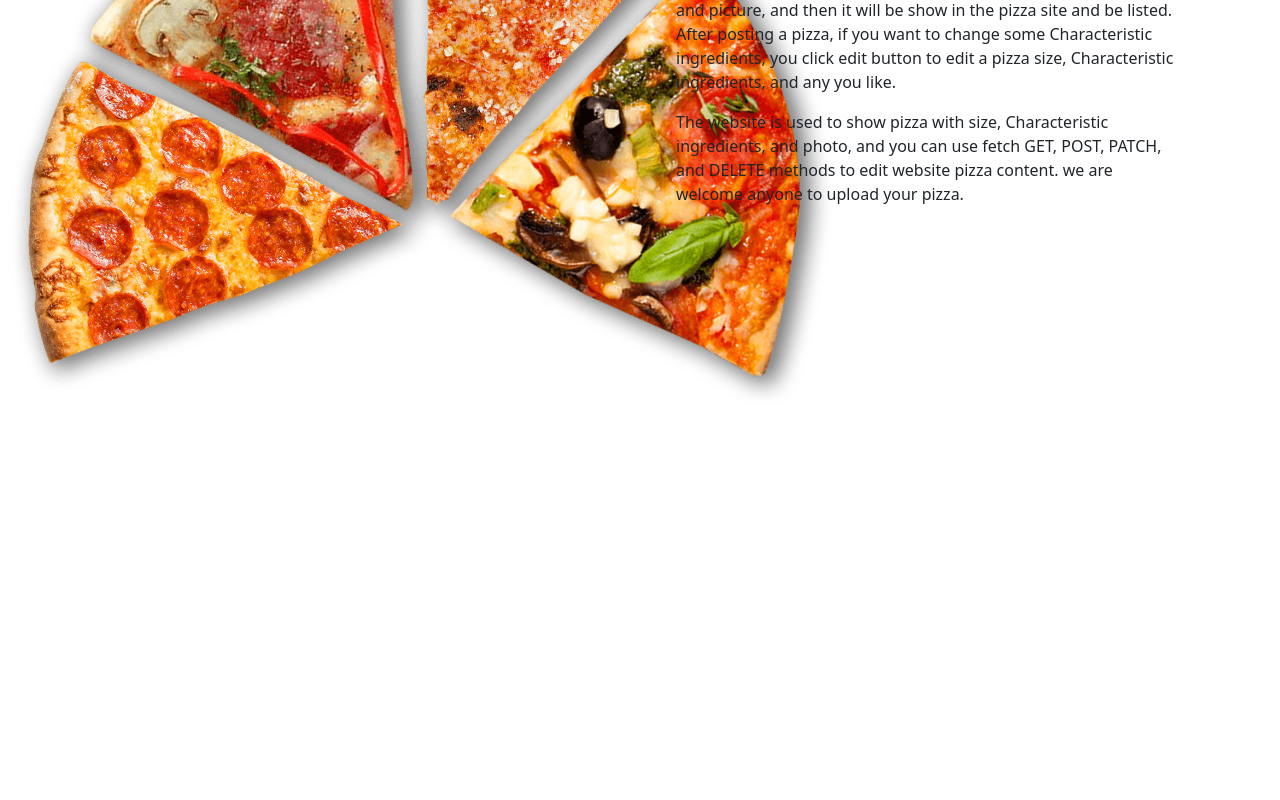
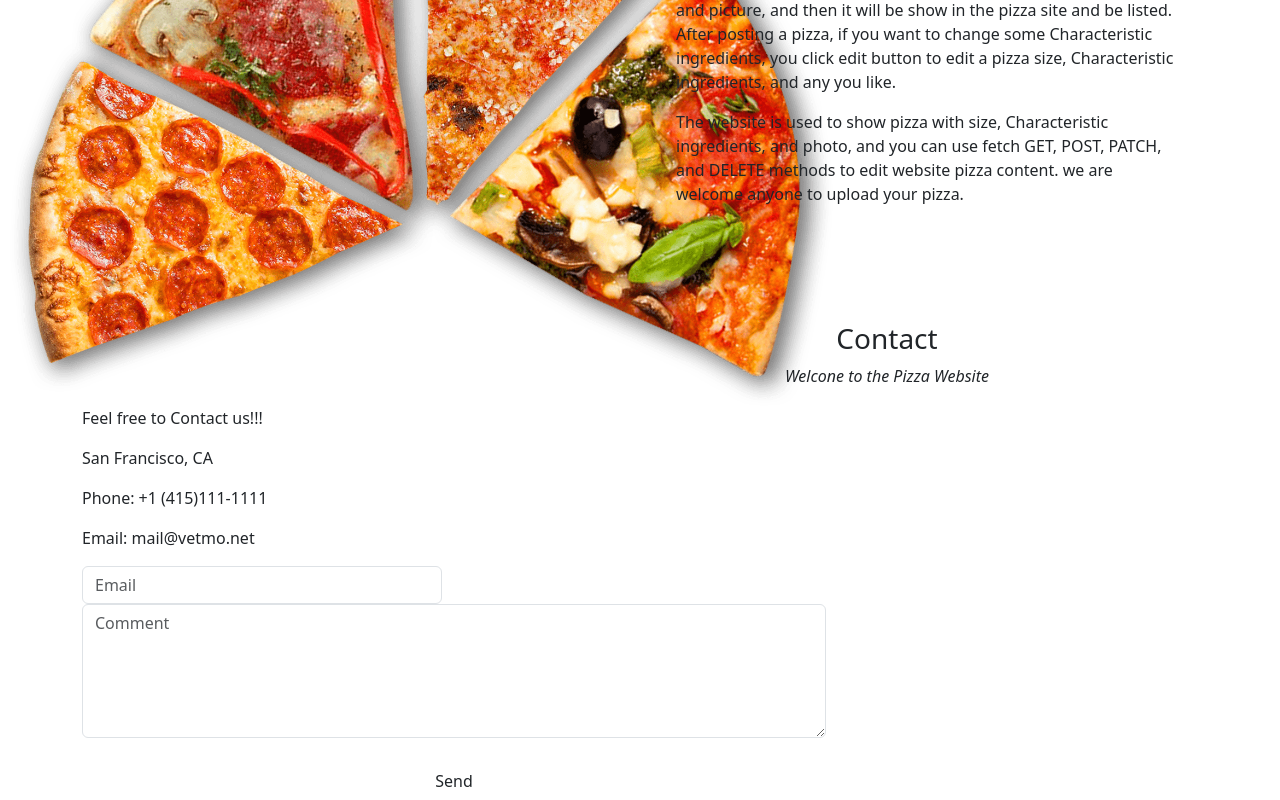
Before and after one commit to atenliao/phase-2-project-front-end, a React (Create React App) app: page / in a window 1280 px wide. Shown: the part 248-1048 px from the top of the page. Before the commit the page ends 800 px from the top, so only its background shows below. Built offline with nearby package versions, Linux system fonts and the light colour scheme; no server answers.

Commit message:
add contact

```diff
--- a/src/components/Home.js
+++ b/src/components/Home.js
@@ -4,6 +4,7 @@ import pizza from "../asset/pizza.png"
 function Home(){
     return(
         <div>
+            <div>
             <div className="div_home_image">
                 <img src={pizza}  alt="pizza" className="home_image"/>
             </div>
@@ -19,7 +20,31 @@ function Home(){
                 we are welcome anyone to upload your pizza.
             </p>
            </div>
+           </div>
+           <div className="container" id="contact">
+                <h3 className="text-center">Contact</h3>
+                <p className="text-center"> <em>Welcone to the Pizza Website</em></p>
+                <div className="col-md-4">
+                    <p>Feel free to Contact us!!!</p>
+                    <p><span className="glyphicon glyphicon-map-marker"></span>San Francisco, CA</p>
+                    <p><span className="glyphicon glyphicon-phone"></span>Phone: +1 (415)111-1111</p>
+                    <p><span className="glyphicon glyphicon-envelope"></span>Email: mail@vetmo.net</p>
+                </div>
+                <div className="col-md-8">
+                    <div className="row">
+                        <div className="col-sm-6 form-group">
+                            <input className="form-control" id="email" name="email" placeholder="Email" type="email" required/>
+                        </div>
+                    </div>
+                    <textarea className="form-control" id="comments" name="comments" placeholder="Comment" rows="5"></textarea>
+                    <br/>
+                    <div className="row">
+                        <button className="btn pull-right" type="submit">Send</button>
+                    </div>
+                </div>
+           </div>
         </div>
+
     )
 }
 
```
